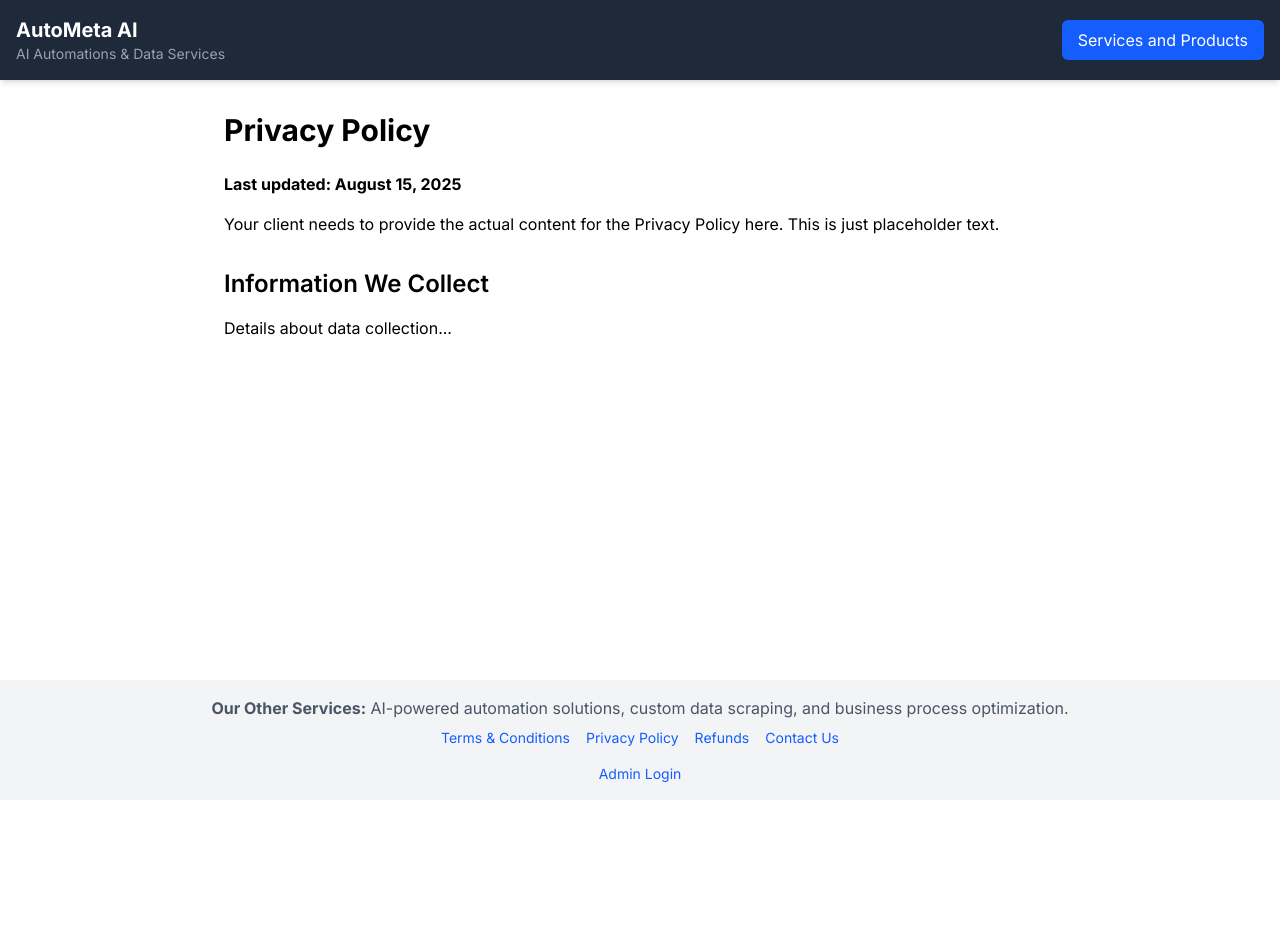
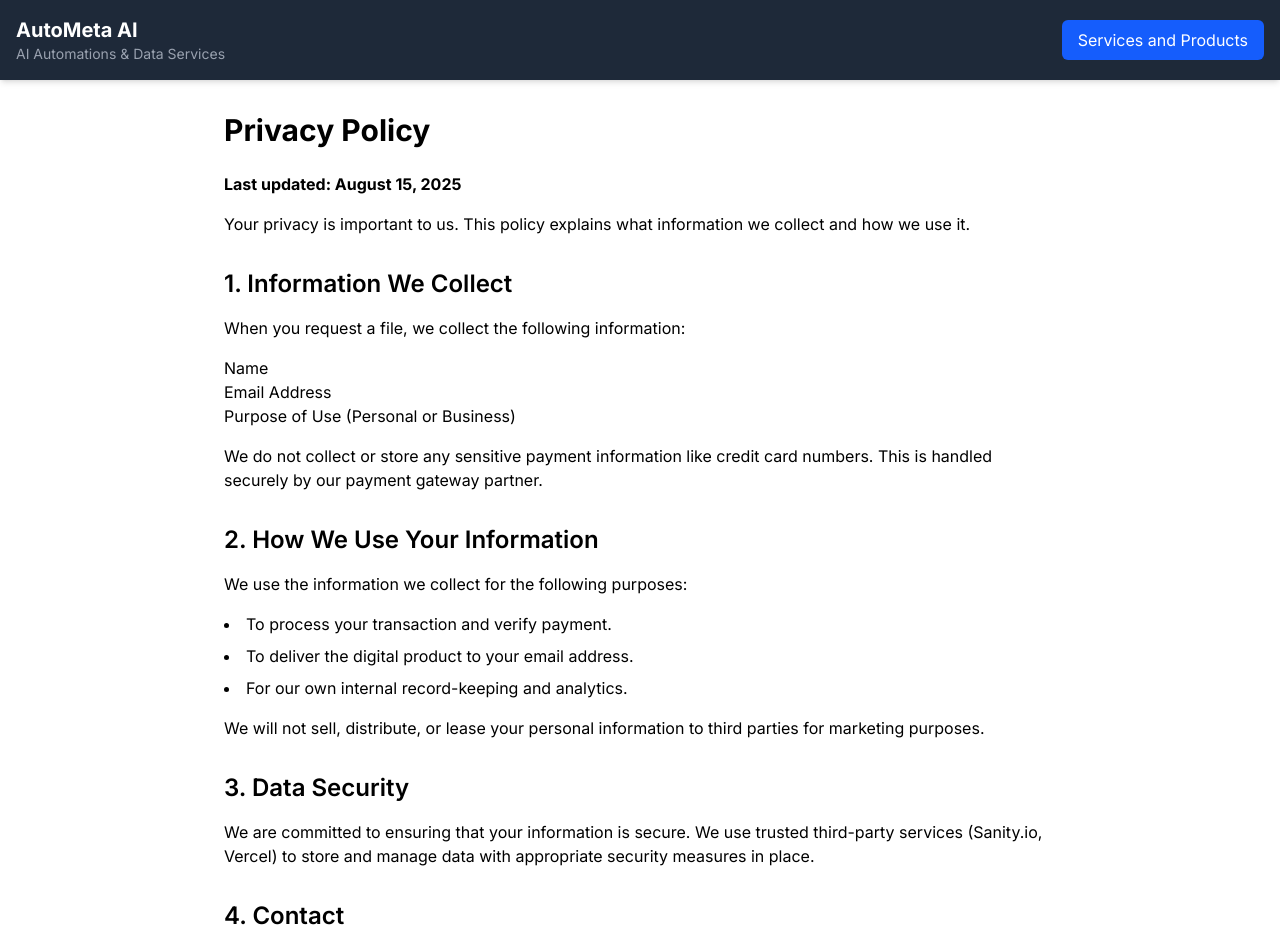
Before and after one commit to abhidigitostore/digitostore, a Next.js app in the folder web/: page /privacy-policy in a window 1280 px wide. Shown: the top 951 px of the page. Before the commit the page ends 800 px from the top, so only its background shows below. Built offline with nearby package versions, Linux system fonts and the light colour scheme.

Commit message:
Added privacy-policy, cancellation and refunds policy, shipping policy, contact us, and added shipping policy page to footer.

```diff
--- a/web/app/cancellation-and-refunds/page.tsx
+++ b/web/app/cancellation-and-refunds/page.tsx
@@ -5,17 +5,20 @@ export default function CancellationAndRefundsPage() {
     <div className="container mx-auto p-4 md:p-8 max-w-4xl">
       <h1 className="text-3xl font-bold mb-6">Cancellation & Refund Policy</h1>
       <div className="space-y-4">
-        <p>
-          <strong>Last updated: August 15, 2025</strong>
-        </p>
-        <p>
-          Your client needs to provide the actual content for the Cancellation & Refund Policy here.
-          This is just placeholder text.
-        </p>
+        <strong>Last Updated:</strong> August 15, 2025
+        Thank you for your purchase from AutoMeta AI.
+
         <h2 className="text-2xl font-semibold pt-4">Digital Products</h2>
-        <p>
-          Details about the refund policy for digital goods...
-        </p>
+        <p>All products available for purchase on our website are digital goods and are delivered electronically to your provided email address immediately after a successful payment.</p>
+
+        <h2 className="text-2xl font-semibold pt-4">Refund Policy</h2>
+        <p>Due to the immediate and irreversible nature of digital product delivery, all sales are final. We do not offer refunds or exchanges once a payment is completed and the file has been delivered. We encourage you to be certain about your purchase before completing the transaction.</p>
+
+        <h2 className="text-2xl font-semibold pt-4">Cancellation</h2>
+        <p>If you have initiated a payment but have not completed it, you can simply cancel the process or close the payment window. No charges will be made, and no file will be delivered. Your request information may be stored with a "pending" status for internal analytics.</p>
+
+        If you have any questions about our refund policy, please contact us at abhi.digitostore@gmail.com.
+
       </div>
     </div>
   );
--- a/web/app/components/Footer.tsx
+++ b/web/app/components/Footer.tsx
@@ -14,6 +14,7 @@ export default function Footer() {
           <Link href="/privacy-policy" className="text-blue-600 hover:underline">Privacy Policy</Link>
           <Link href="/cancellation-and-refunds" className="text-blue-600 hover:underline">Refunds</Link>
           <Link href="/contact-us" className="text-blue-600 hover:underline">Contact Us</Link>
+          <Link href="/shipping-policy" className="text-blue-600 hover:underline">Shipping Policy</Link>
         </div>
 
         {/* Admin dashboard login link */}
--- a/web/app/contact-us/page.tsx
+++ b/web/app/contact-us/page.tsx
@@ -11,6 +11,7 @@ export default function ContactUsPage() {
         <h2 className="text-2xl font-semibold pt-4">Our Contact Information</h2>
         <ul>
           <li><strong>Email:</strong>abhi.digitostore@gmail.com</li>
+          <li><strong>Website:</strong>https://www.autometa-ai.com/</li>
         </ul>
       </div>
     </div>
--- a/web/app/privacy-policy/page.tsx
+++ b/web/app/privacy-policy/page.tsx
@@ -9,13 +9,34 @@ export default function PrivacyPolicyPage() {
           <strong>Last updated: August 15, 2025</strong>
         </p>
         <p>
-          Your client needs to provide the actual content for the Privacy Policy here.
-          This is just placeholder text.
+          Your privacy is important to us. This policy explains what information we collect and how we use it.
         </p>
-        <h2 className="text-2xl font-semibold pt-4">Information We Collect</h2>
+
+        <h2 className="text-2xl font-semibold pt-4">1. Information We Collect</h2>
+          <p>When you request a file, we collect the following information:</p>
+          <ul>
+            <li>Name</li>
+            <li>Email Address</li>
+            <li>Purpose of Use (Personal or Business)</li>
+          </ul>
+          <p>We do not collect or store any sensitive payment information like credit card numbers. This is handled securely by our payment gateway partner.</p>
+
+        <h2 className="text-2xl font-semibold pt-4">2. How We Use Your Information</h2>
+        <p>We use the information we collect for the following purposes:</p>
+        <ul className="list-disc list-inside space-y-2">
+          <li>To process your transaction and verify payment.</li>
+          <li>To deliver the digital product to your email address.</li>
+          <li>For our own internal record-keeping and analytics.</li>
+        </ul>
         <p>
-          Details about data collection...
+          We will not sell, distribute, or lease your personal information to third parties for marketing purposes.
         </p>
+
+        <h2 className="text-2xl font-semibold pt-4">3. Data Security</h2>
+        <p>We are committed to ensuring that your information is secure. We use trusted third-party services (Sanity.io, Vercel) to store and manage data with appropriate security measures in place.</p>
+
+        <h2 className="text-2xl font-semibold pt-4">4. Contact</h2>
+        <p>If you have any questions about our privacy practices, please contact us at abhi.digitostore@gmail.com</p>
       </div>
     </div>
   );
--- a/web/app/terms-and-conditions/page.tsx
+++ b/web/app/terms-and-conditions/page.tsx
@@ -8,14 +8,29 @@ export default function TermsAndConditionsPage() {
         <p>
           <strong>Last updated: August 15, 2025</strong>
         </p>
+        <p>Welcome to AutoMeta AI. By accessing our website and purchasing our digital products, you agree to be bound by the following terms and conditions.</p>
+
+        <h2 className="text-2xl font-semibold pt-4">1. Use of Data</h2>
         <p>
-          Users are completely responsible for how they are using the Data collected from our website.
-          Autometa AI is not responsible for any data misuse.
+          The data files purchased from this website are provided for your use as indicated at the time of purchase ("Personal Use" or "Business Use"). You agree not to resell, redistribute, or use the data for any illegal or malicious purposes.
         </p>
-        <h2 className="text-2xl font-semibold pt-4">1. Acceptance of Terms</h2>
+
+        <h2 className="text-2xl font-semibold pt-4">2. Payment and Delivery</h2>
         <p>
-          Use the collected data only for ethical actions.
+          All payments are processed through a secure third-party payment gateway. Upon successful payment confirmation, the digital file will be delivered to the email address you provided.
         </p>
+
+        <h2 className="text-2xl font-semibold pt-4">3. Intellectual Property</h2>
+        <p>All content and data files on this website are the property of AutoMeta AI. Your purchase grants you a license to use the data but does not transfer ownership.</p>
+
+        <h2 className="text-2xl font-semibold pt-4">4. No Refunds</h2>
+        <p>As stated in our Refund Policy, all sales of digital products are final and non-refundable.</p>
+
+        <h2 className="text-2xl font-semibold pt-4">5. Limitation of Liability</h2>
+        <p>AutoMeta AI is not liable for any direct, indirect, or consequential damages arising from the use or inability to use the data provided. The data is provided on an "as is" basis without warranties of any kind.</p>
+
+        <h2 className="text-2xl font-semibold pt-4">6. Contact</h2>
+        <p>For any questions regarding these terms, please contact us at abhi.digitostore@gmail.com</p>
       </div>
     </div>
   );
```
